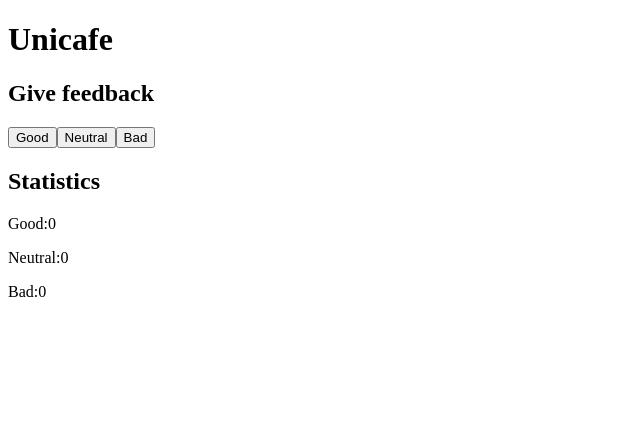
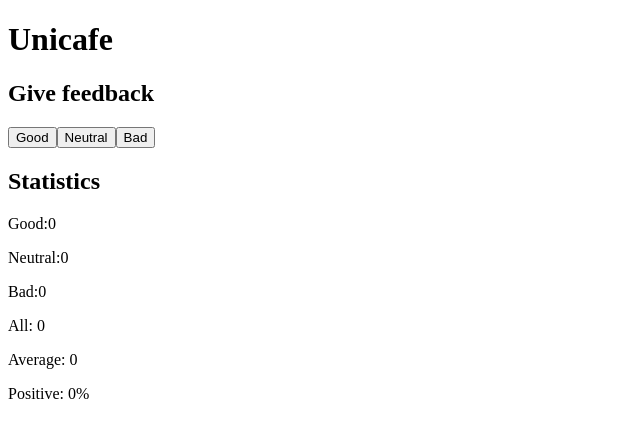
Before and after one commit to muhaddithalhaafidh/part1, a React (Vite) app in the folder unicafe/: page / in a window 1280 px wide. Shown: the top 438 px of the page, without its empty margins (0-640 px from the left). Built offline with nearby package versions, Linux system fonts and the light colour scheme.

Commit message:
1.7: unicafe step 2

```diff
--- a/unicafe/src/App.jsx
+++ b/unicafe/src/App.jsx
@@ -32,6 +32,23 @@ const App = () => {
         <p>Good:{good}</p>
         <p>Neutral:{neutral}</p>
         <p>Bad:{bad}</p>
+        <p>
+          All:{' '}
+          {Number.isFinite(good + neutral + bad) ? good + neutral + bad : 0}
+        </p>
+        <p>
+          Average:{' '}
+          {Number.isFinite((good - bad) / (good + neutral + bad))
+            ? (good - bad) / (good + neutral + bad)
+            : 0}
+        </p>
+        <p>
+          Positive:{' '}
+          {Number.isFinite((good / (good + neutral + bad)) * 100)
+            ? (good / (good + neutral + bad)) * 100
+            : 0}
+          %
+        </p>
       </div>
     </div>
   );
```
